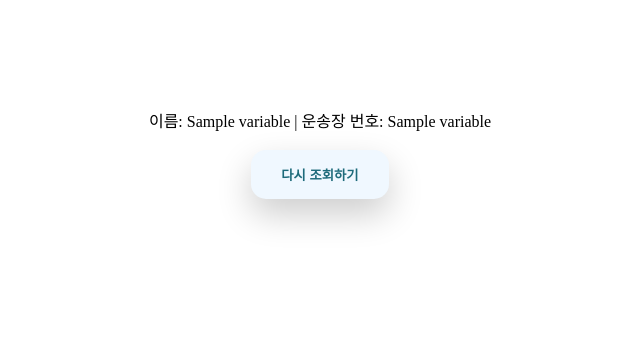
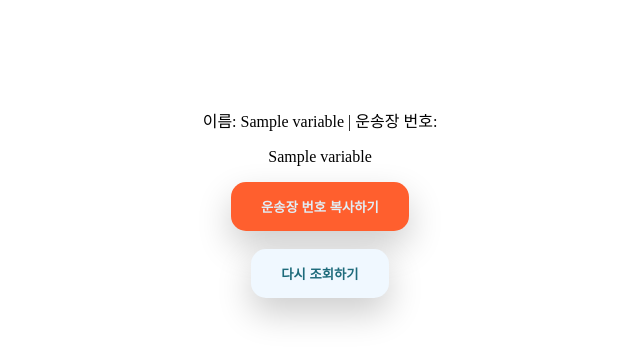
Before and after one commit to doch2/hjcm_shopping_check_tracking_number, a Flask app: template templates/result.html in a window 1280 px wide. Shown: the top 363 px of the page, without its empty margins (320-960 px from the left). Run offline with Flask 2, Linux system fonts and the light colour scheme; the template is opened without the code that fills it: most values are stand-ins (such as "Sample title", 1, 10 or a date in 2020).

Commit message:
feat: Tracking Number Copy Btn

```diff
--- a/templates/result.html
+++ b/templates/result.html
@@ -32,11 +32,21 @@
             background-color: aliceblue;
             color: #1e6b7b;
         }
+        .w-btn-red {
+            background-color: #ff5f2e;
+            color: #e1eef6;
+        }
     </style>
 
     <script>
         function onBtnClick() {
             window.location.href=('/')
+        }
+
+        function onCopyBtnClick() {
+            window.navigator.clipboard.writeText('{{ variable[1] }}').then(() => {
+                alert("운송장 번호가 복사 되었습니다!");
+            });
         }
     </script>
 </head>
@@ -44,7 +54,10 @@
     <div class="blankHeader"></div>
     <div class="box">
         이름: {{ variable[0] }} |
-        운송장 번호: {{ variable[1] }}
+        운송장 번호: <p id="trackingNum">{{ variable[1] }}</p>
+        <button class="w-btn w-btn-red" type="button" onclick="onCopyBtnClick()">
+            운송장 번호 복사하기
+        </button>
         <br><br>
         <button class="w-btn w-btn-indigo" type="button" onclick="onBtnClick()">
             다시 조회하기
```
